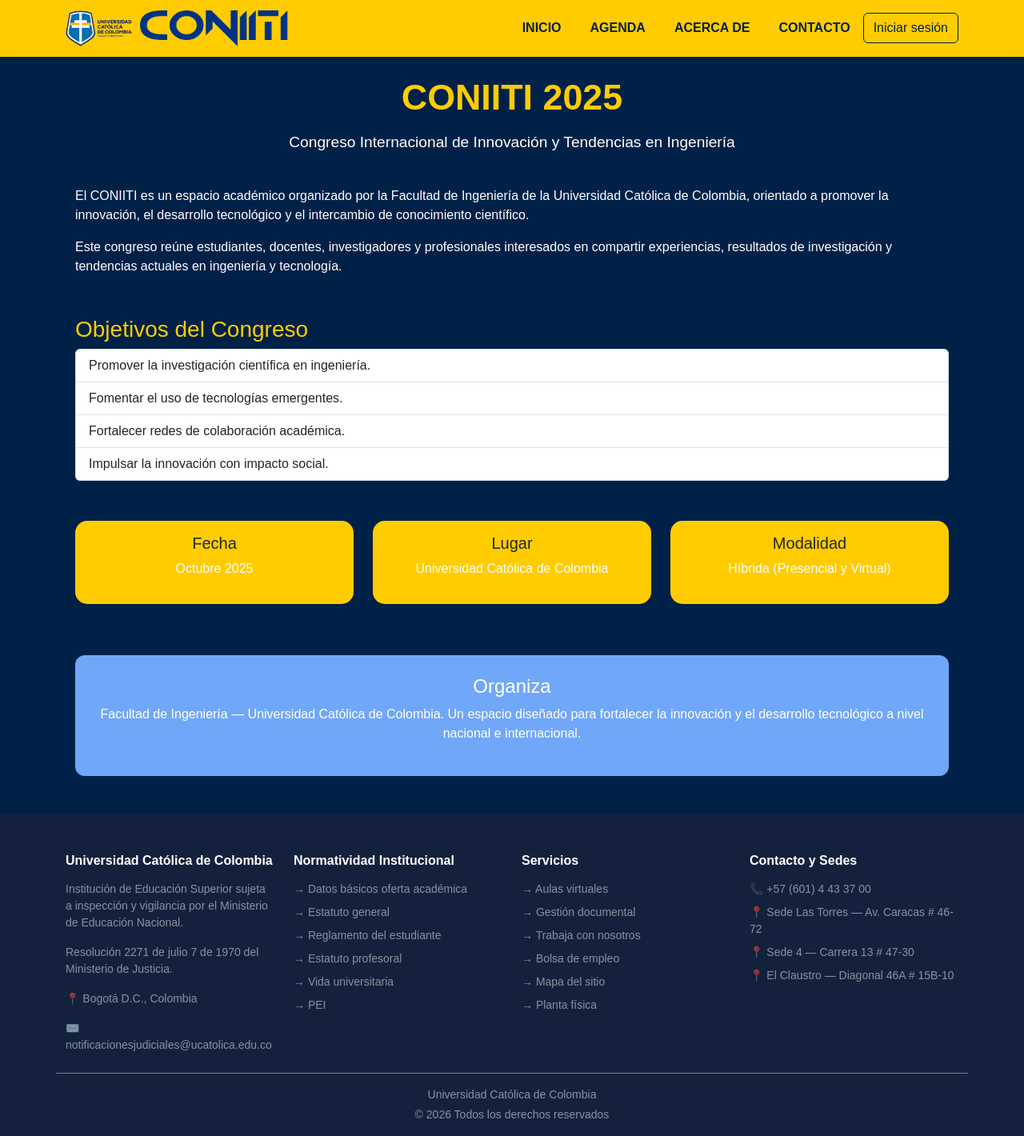
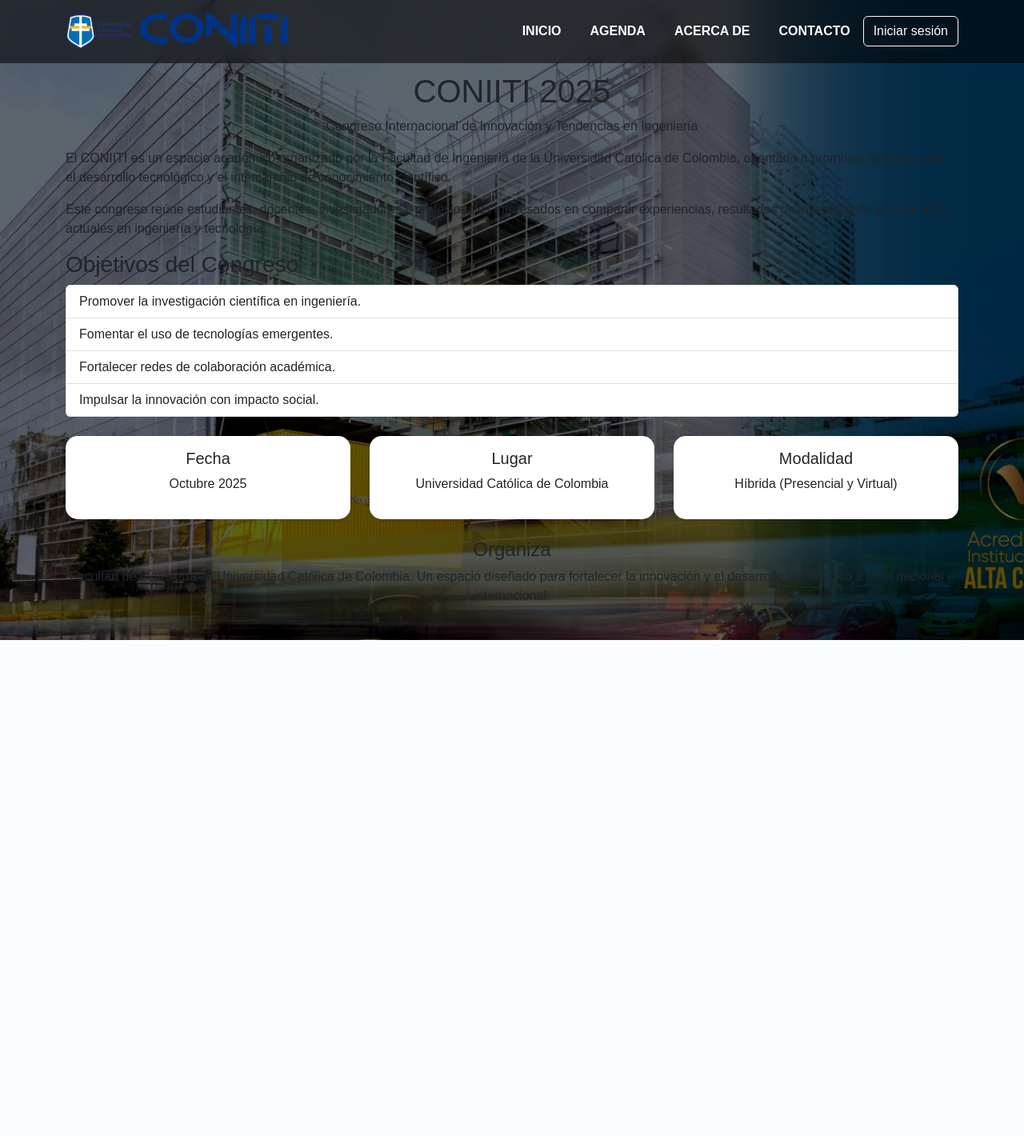
Before and after one commit to Prodaniel1200/Producci-n-Software, a Flask app: page /acerca in a window 1280 px wide. Shown: the whole page at 80% size. After the commit the page ends 800 px from the top, so only its background shows below. Run offline with Flask 3, Linux system fonts and the light colour scheme.

Commit message:
front actualizado

```diff
--- a/Docker-Microservices/services/web_service/app/static/css/style.css
+++ b/Docker-Microservices/services/web_service/app/static/css/style.css
@@ -1,233 +1,325 @@
-/* =======================
-   COLORES INSTITUCIONALES
-   ======================= */
-   :root {
-    --uc-blue: #002147;
-    --uc-yellow: #FFCC00;
-    --soft-bg: #eef2f7;
-    --card-bg: #ffffff;
-    --virtual-color: #28a745;
-    --presencial-color: #0d6efd;
-    --backgroun-color: #71a7f8;
+/* =========================================
+   RESET
+========================================= */
+
+*{
+    margin:0;
+    padding:0;
+    box-sizing:border-box;
 }
 
-/* =======================
-   BODY GENERAL
-   ======================= */
-body {
-    background-color: var(--soft-bg);
-    font-family: Arial, sans-serif;
-    margin: 0;
-    padding: 0;
+/* =========================================
+   VARIABLES
+========================================= */
+
+:root{
+    --amarillo:#FFD227;
+    --blanco:#ffffff;
+    --negro:#000000;
+    --azul:#2461b1;
+    --gris:#a3a3a3;
 }
 
-/* =======================
-   INICIO - COLOR COMPLETO
-   ======================= */
-body.inicio-body {
-    background-color: var(--uc-blue);
+/* =========================================
+   BODY
+========================================= */
+
+body{
+    font-family: Arial, sans-serif;
+    min-height:100vh;
+    overflow-x:hidden;
+    position:relative;
 }
 
-.inicio-fullscreen {
-    width: 100%;
-    min-height: 100vh;
-    background-color: var(--uc-blue);
-    display: flex;
-    align-items: center;
+/* =========================================
+   FONDO GLOBAL
+========================================= */
+
+body::before{
+
+    content:"";
+
+    position:fixed;
+
+    top:0;
+    left:0;
+
+    width:100%;
+    height:100%;
+
+    background-image:url("/static/logos/uni.png");
+
+    background-size:cover;
+
+    background-position:center;
+
+    background-repeat:no-repeat;
+
+    z-index:-2;
 }
 
-.inicio-content {
-    color: white;
-    padding: 60px 0;
+/* =========================================
+   OVERLAY OSCURO
+========================================= */
+
+.background-overlay{
+
+    position:fixed;
+
+    top:0;
+    left:0;
+
+    width:100%;
+    height:100%;
+
+    background:rgba(0,0,0,0.55);
+
+    z-index:-1;
 }
 
-/* Imagen inicio */
-.inicio-img {
-    max-width: 100%;
-    height: auto;
-    display: block;
-    margin-left: auto;
-    margin-right: auto;
-}
+/* =========================================
+   NAVBAR
+========================================= */
 
-/* =======================
-   NAVBAR
-   ======================= */
-.custom-navbar {
-    background-color: var(--uc-yellow);
-    padding: 8px 0;
-    box-shadow: 0 2px 6px rgba(0,0,0,0.1);
+.custom-navbar{
+
+    background:rgba(0,0,0,0.55);
+
+    backdrop-filter:blur(8px);
+
+    padding:12px 0;
 }
 
 .navbar-logo,
-.navbar-title {
-    max-height: 45px !important;
-    width: auto !important;
-    margin-right: 10px;
+.navbar-title{
+
+    max-height:45px;
+    width:auto;
+    margin-right:10px;
 }
 
-.navbar-brand img {
-    max-height: 45px !important;
-    width: auto !important;
+.nav-link{
+
+    color:white !important;
+
+    font-weight:600;
+
+    margin-left:20px;
+
+    transition:0.3s;
 }
 
-.nav-link {
-    color: var(--uc-blue) !important;
-    font-weight: 600;
-    margin-left: 20px;
+.nav-link:hover{
+
+    color:var(--amarillo) !important;
 }
 
-.nav-link:hover {
-    color: white !important;
+/* =========================================
+   CONTENIDO
+========================================= */
+
+.contenido-principal{
+
+    position:relative;
+
+    z-index:10;
+
+    padding-top:90px;
 }
 
-.btn-outline-dark {
-    border-color: var(--uc-blue);
-    color: var(--uc-blue);
+.inicio-fullscreen{
+
+    min-height:100vh;
+
+    display:flex;
+
+    align-items:center;
+
+    padding:40px;
+
+    color:white;
 }
 
-.btn-outline-dark:hover {
-    background-color: var(--uc-blue);
-    color: white;
+/* =========================================
+   CAJA DEL TEXTO
+========================================= */
+
+.inicio-content{
+
+    background:rgba(0,0,0,0.55);
+
+    backdrop-filter:blur(10px);
+
+    -webkit-backdrop-filter:blur(10px);
+
+    padding:50px;
+
+    border-radius:25px;
+
+    border:1px solid rgba(255,255,255,0.15);
+
+    box-shadow:0 8px 32px rgba(0,0,0,0.35);
+
+    max-width:950px;
+
+    color:white;
+}
+/* =========================================
+   TITULO
+========================================= */
+
+.inicio-content h1{
+
+    color:white;
+
+    font-size:4rem;
+
+    font-weight:bold;
+
+    text-shadow:2px 2px 12px rgba(0,0,0,0.9);
 }
 
-/* =======================
-   AGENDA - TARJETAS
-   ======================= */
-body.agenda-body {
-    background: linear-gradient(135deg, var(--uc-blue));
+/* =========================================
+   SUBTITULO Y PARRAFOS
+========================================= */
+
+.inicio-content p{
+
+    color:rgba(255,255,255,0.95);
+
+    font-size:1.1rem;
+
+    line-height:1.8;
+
+    text-shadow:2px 2px 8px rgba(0,0,0,0.8);
 }
 
-.card {
-    background-color: var(--card-bg);
-    border-radius: 15px;
-    border: none;
-    transition: 0.3s ease;
+/* =========================================
+   LEAD
+========================================= */
+
+.inicio-content .lead{
+
+    color:#FFD227;
+
+    font-weight:600;
+
+    font-size:1.3rem;
 }
 
-.card:hover {
-    transform: translateY(-5px);
-    box-shadow: 0 10px 25px rgba(0,0,0,0.15);
+/* =========================================
+   IMAGEN
+========================================= */
+
+.inicio-img{
+
+    max-width:80%;
+
+    filter:drop-shadow(0px 0px 20px rgba(255,255,255,0.4));
+}
+/* =========================================
+   BOTONES
+========================================= */
+
+.btn-warning{
+
+    background:var(--amarillo);
+
+    border:none;
+
+    color:black;
+
+    font-weight:bold;
 }
 
-.card-header {
-    background-color: #f8f9fa;
-    font-weight: bold;
-    border-bottom: 1px solid #ddd;
+.btn-warning:hover{
+
+    background:white;
+
+    color:black;
 }
 
-.badge.bg-primary {
-    background-color: var(--presencial-color) !important;
+.btn-outline-light:hover{
+
+    background:var(--amarillo);
+
+    color:black;
 }
 
-.badge.bg-success {
-    background-color: var(--virtual-color) !important;
+/* =========================================
+   SECCIONES
+========================================= */
+
+section{
+
+    position:relative;
+
+    z-index:5;
 }
 
-.card-body p strong {
-    color: var(--uc-blue);
+/* =========================================
+   CARDS
+========================================= */
+
+.card{
+
+    border:none;
+
+    border-radius:15px;
+
+    overflow:hidden;
+
+    transition:0.3s;
 }
 
-/* =======================
-   LOGIN
-   ======================= */
-.login-body {
-    background: linear-gradient(135deg, var(--uc-blue), #001733);
+.card:hover{
+
+    transform:translateY(-5px);
 }
 
-.login-card {
-    width: 350px;
-    border-radius: 12px;
+/* =========================================
+   RESPONSIVE
+========================================= */
+
+@media(max-width:768px){
+
+    .inicio-content{
+
+        text-align:center;
     }
 
-.login-header {
-    background-color: var(--uc-yellow);
-    color: var(--uc-blue);
-    font-weight: bold;
+    .inicio-content h1{
+
+        font-size:2.8rem;
     }
 
-.login-btn {
-    background-color: var(--uc-blue);
-    color: var(--uc-yellow);
-    border: none;
+    .inicio-img{
+
+        margin-top:30px;
     }
 
-.login-btn:hover {
-    background-color: var(--uc-yellow);
-    color: var(--uc-blue);
+    .nav-link{
+
+        margin-left:0;
+        margin-top:10px;
+    }
+}
+/* =========================================
+   BOTÓN NAVBAR (CORREGIDO)
+========================================= */
+
+.btn.btn-outline-dark{
+    border:2px solid var(--amarillo) !important;
+    color:var(--amarillo) !important;
+    background:transparent !important;
+    font-weight:bold;
+    border-radius:20px;
+    padding:6px 14px;
+    transition:0.3s;
 }
 
-/* =======================
-   ACERCA DE
-   ======================= */
-body.acerca-body {
-    background-color: var(--uc-blue);
+.btn.btn-outline-dark:hover{
+    background:var(--amarillo) !important;
+    color:black !important;
+    border-color:var(--amarillo) !important;
 }
-
-body.acerca-body p {
-    color: white;
-}
-
-.acerca-title {
-    font-size: 2.8rem;
-    font-weight: bold;
-    text-align: center;
-    margin-bottom: 15px;
-}
-
-.acerca-subtitle {
-    font-size: 1.2rem;
-    text-align: center;
-    margin-bottom: 40px;
-    color: var(--soft-bg);
-}
-
-.acerca-section {
-    margin-bottom: 50px;
-}
-
-.acerca-card {
-    border-radius: 15px;
-    transition: 0.3s ease;
-}
-
-.acerca-card:hover {
-    transform: translateY(-5px);
-    box-shadow: 0 8px 20px rgba(0,0,0,0.1);
-}
-
-body.acerca-body .acerca-card {
-    background-color: var(--uc-yellow);
-}
-
-.acerca-organiza {
-    background-color: var(--backgroun-color);
-    color: white;
-    padding: 25px;
-    border-radius: 12px;
-    margin-top: 40px;
-}
-
-/* =======================
-   TITULOS
-   ======================= */
-h1, h2, h3 {
-    color: var(--uc-yellow);
-}
-
-/* =======================
-   RESPONSIVE
-   ======================= */
-@media (min-width: 768px) {
-    .inicio-content .row {
-        align-items: center;
-    }
-
-    .inicio-content .col-md-6:first-child {
-        text-align: left;
-    }
-
-    .inicio-content .col-md-6:last-child {
-        text-align: center;
-    }
-}
--- a/Docker-Microservices/services/web_service/app/templates/base.html
+++ b/Docker-Microservices/services/web_service/app/templates/base.html
@@ -2,23 +2,33 @@
 <html lang="es">
 
 <head>
-    <meta charset="UTF-8" />
-    <title>{% block title %}Mi App{% endblock %}</title>
+    <meta charset="UTF-8">
+
+    <title>{% block title %}CONIITI 2026{% endblock %}</title>
 
     <!-- Bootstrap -->
-    <link href="https://cdn.jsdelivr.net/npm/bootstrap@5.3.0/dist/css/bootstrap.min.css" rel="stylesheet" />
+    <link href="https://cdn.jsdelivr.net/npm/bootstrap@5.3.0/dist/css/bootstrap.min.css"
+          rel="stylesheet">
 
-    <!-- CSS propio -->
-    <link rel="stylesheet" href="{{ url_for('static', filename='css/style.css') }}">
+    <!-- CSS -->
+    <link rel="stylesheet"
+          href="{{ url_for('static', filename='css/style.css') }}?v=20">
 </head>
 
 <body class="{% block body_class %}{% endblock %}">
 
+    <!-- OVERLAY OSCURO -->
+    <div class="background-overlay"></div>
+
     <!-- NAVBAR -->
-    <nav class="navbar navbar-expand-lg custom-navbar">
+    <nav class="navbar navbar-expand-lg custom-navbar fixed-top">
+
         <div class="container">
 
-            <a class="navbar-brand d-flex align-items-center" href="{{ url_for('public.inicio') }}">
+            <!-- LOGOS -->
+            <a class="navbar-brand d-flex align-items-center"
+               href="{{ url_for('inicio') }}">
+
                 <img src="{{ url_for('static', filename='logos/ucat.png') }}"
                      alt="Universidad Católica"
                      class="navbar-logo">
@@ -26,160 +36,92 @@
                 <img src="{{ url_for('static', filename='logos/coniiti.png') }}"
                      alt="Coniiti"
                      class="navbar-title">
+
             </a>
 
-            <button class="navbar-toggler" type="button" data-bs-toggle="collapse" data-bs-target="#navbarNav">
+            <!-- BOTON RESPONSIVE -->
+            <button class="navbar-toggler"
+                    type="button"
+                    data-bs-toggle="collapse"
+                    data-bs-target="#navbarNav">
+
                 <span class="navbar-toggler-icon"></span>
+
             </button>
 
+            <!-- MENU -->
             <div class="collapse navbar-collapse" id="navbarNav">
+
                 <ul class="navbar-nav ms-auto">
 
                     <li class="nav-item">
-                        <a class="nav-link" href="{{ url_for('public.inicio') }}">INICIO</a>
+                        <a class="nav-link"
+                           href="{{ url_for('inicio') }}">
+                            INICIO
+                        </a>
                     </li>
 
                     <li class="nav-item">
-                        <a class="nav-link" href="{{ url_for('agenda.view_agenda') }}">AGENDA</a>
+                        <a class="nav-link"
+                           href="{{ url_for('agenda') }}">
+                            AGENDA
+                        </a>
                     </li>
 
                     <li class="nav-item">
-                        <a class="nav-link" href="{{ url_for('public.acerca') }}">ACERCA DE</a>
+                        <a class="nav-link"
+                           href="{{ url_for('acerca') }}">
+                            ACERCA DE
+                        </a>
                     </li>
 
                     <li class="nav-item">
-                        <a class="nav-link" href="{{ url_for('contact.contacto') }}">CONTACTO</a>
+                        <a class="nav-link"
+                           href="{{ url_for('contacto') }}">
+                            CONTACTO
+                        </a>
                     </li>
 
                 </ul>
 
                 {% if current_user.is_authenticated %}
-                    <span class="navbar-text ms-3 fw-bold text-dark">
+
+                    <span class="navbar-text ms-3 fw-bold text-white">
                         {{ current_user.id }}
                     </span>
-                    <a href="{{ url_for('auth.logout') }}" class="btn btn-outline-dark ms-2">
+
+                    <a href="{{ url_for('logout') }}"
+                       class="btn btn-outline-light ms-2">
+
                         Cerrar sesión
+
                     </a>
+
                 {% else %}
-                    <a href="{{ url_for('auth.login') }}" class="btn btn-outline-dark ms-2">
+
+                    <a href="{{ url_for('login') }}"
+                       class="btn btn-outline-light ms-2">
+
                         Iniciar sesión
+
                     </a>
+
                 {% endif %}
 
             </div>
-        </div>
-    </nav>
-
-    <!-- MENSAJES FLASH -->
-    {% with messages = get_flashed_messages(with_categories=true) %}
-        {% if messages %}
-            <div class="container mt-3">
-                {% for category, message in messages %}
-                    <div class="alert alert-{{ 'success' if category == 'message' else category }} text-center shadow-sm">
-                        {{ message }}
-                    </div>
-                {% endfor %}
-            </div>
-        {% endif %}
-    {% endwith %}
-
-    <!-- CONTENIDO -->
-    <div class="container mt-4">
-        {% block content %}{% endblock %}
-    </div>
-
-    <!-- Footer Institucional Pro -->
-    <footer class="text-white pt-5 pb-3 mt-5" style="background-color: #14213d;">
-      <div class="container">
-
-        <div class="row g-4 pb-4 border-bottom border-secondary">
-
-          <!-- Columna 1 -->
-          <div class="col-lg-3 col-md-6">
-            <h6 class="fw-bold mb-3">Universidad Católica de Colombia</h6>
-
-            <p class="text-white-50 small">
-              Institución de Educación Superior sujeta a inspección y vigilancia por el Ministerio de Educación Nacional.
-            </p>
-
-            <p class="text-white-50 small">
-              Resolución 2271 de julio 7 de 1970 del Ministerio de Justicia.
-            </p>
-
-            <p class="text-white-50 small">
-              📍 Bogotá D.C., Colombia
-            </p>
-
-            <p class="text-white-50 small mb-0">
-              ✉️ notificacionesjudiciales@ucatolica.edu.co
-            </p>
-          </div>
-
-          <!-- Columna 2 -->
-          <div class="col-lg-3 col-md-6">
-            <h6 class="fw-bold mb-3">Normatividad Institucional</h6>
-            <ul class="list-unstyled small text-white-50">
-              <li class="mb-2">→ Datos básicos oferta académica</li>
-              <li class="mb-2">→ Estatuto general</li>
-              <li class="mb-2">→ Reglamento del estudiante</li>
-              <li class="mb-2">→ Estatuto profesoral</li>
-              <li class="mb-2">→ Vida universitaria</li>
-              <li class="mb-2">→ PEI</li>
-            </ul>
-          </div>
-
-          <!-- Columna 3 -->
-          <div class="col-lg-3 col-md-6">
-            <h6 class="fw-bold mb-3">Servicios</h6>
-            <ul class="list-unstyled small text-white-50">
-              <li class="mb-2">→ Aulas virtuales</li>
-              <li class="mb-2">→ Gestión documental</li>
-              <li class="mb-2">→ Trabaja con nosotros</li>
-              <li class="mb-2">→ Bolsa de empleo</li>
-              <li class="mb-2">→ Mapa del sitio</li>
-              <li class="mb-2">→ Planta física</li>
-            </ul>
-          </div>
-
-          <!-- Columna 4 -->
-          <div class="col-lg-3 col-md-6">
-            <h6 class="fw-bold mb-3">Contacto y Sedes</h6>
-
-            <p class="small text-white-50 mb-2">
-              📞 +57 (601) 4 43 37 00
-            </p>
-
-            <p class="small text-white-50 mb-2">
-              📍 Sede Las Torres — Av. Caracas # 46-72
-            </p>
-
-            <p class="small text-white-50 mb-2">
-              📍 Sede 4 — Carrera 13 # 47-30
-            </p>
-
-            <p class="small text-white-50 mb-0">
-              📍 El Claustro — Diagonal 46A # 15B-10
-            </p>
-
-          </div>
 
         </div>
 
-        <!-- Parte inferior -->
-        <div class="row pt-3 text-center">
-          <div class="col-12">
-            <p class="text-white-50 small mb-1">
-              Universidad Católica de Colombia
-            </p>
-            <p class="text-white-50 small mb-0">
-              © 2026 Todos los derechos reservados
-            </p>
-          </div>
-        </div>
+    </nav>
 
-      </div>
-    </footer>
+    <!-- CONTENIDO -->
+    <main class="contenido-principal">
 
+        {% block content %}{% endblock %}
+
+    </main>
+
+    <!-- Bootstrap JS -->
     <script src="https://cdn.jsdelivr.net/npm/bootstrap@5.3.0/dist/js/bootstrap.bundle.min.js"></script>
 
 </body>
--- a/Docker-Microservices/services/web_service/app/templates/inicio.html
+++ b/Docker-Microservices/services/web_service/app/templates/inicio.html
@@ -46,7 +46,7 @@ inicio-body
 
             <!-- IMAGEN -->
             <div class="col-md-6 text-center">
-                <img src="{{ url_for('static', filename='logos/logo_new.png') }}"
+                <img src="{{ url_for('static', filename='logos/ucat.png') }}"
                      alt="CONIITI 2026"
                      class="img-fluid inicio-img">
             </div>
```
Also changed, not shown: Docker-Microservices/services/web_service/app/static/logos/uni.png (added). Lines whose indentation alone changed are shown as unchanged.
